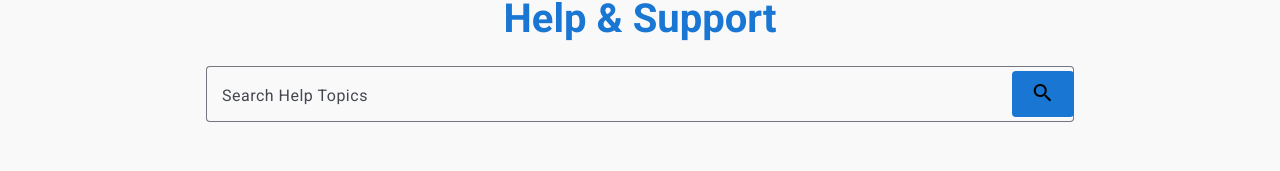
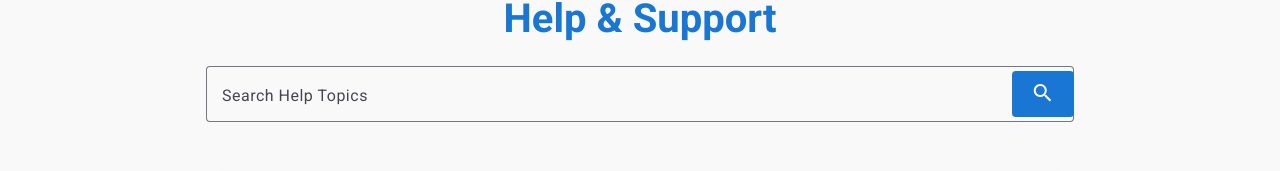
Before and after one commit to OmriKadouri97/ONOAirWeb_P2-, an Angular app in the folder ONOAirWeb_P2/: page /help in a window 1280 px wide. Shown: the part 158-329 px from the top of the page. Built offline with nearby package versions, Linux system fonts and the light colour scheme.

Commit message:
Fine tune of the help component styles

```diff
--- a/ONOAirWeb_P2/src/shared/help/help.component.css
+++ b/ONOAirWeb_P2/src/shared/help/help.component.css
@@ -19,6 +19,11 @@
 
   .faq-panel {
     margin-bottom: 1rem;
+  }
+
+  .search-button mat-icon {
+    font-size: 1.5rem;
+    color: #ffffff;
   }
 
   .support-section {
--- a/ONOAirWeb_P2/src/shared/help/help.component.html
+++ b/ONOAirWeb_P2/src/shared/help/help.component.html
@@ -10,7 +10,7 @@
         placeholder="Type your query here..."
         aria-label="Search Help Topics"
       />
-      <button mat-icon-button matSuffix aria-label="Search">
+      <button mat-icon-button matSuffix aria-label="Search" class="search-button">
         <mat-icon>search</mat-icon>
       </button>
     </mat-form-field>
```
